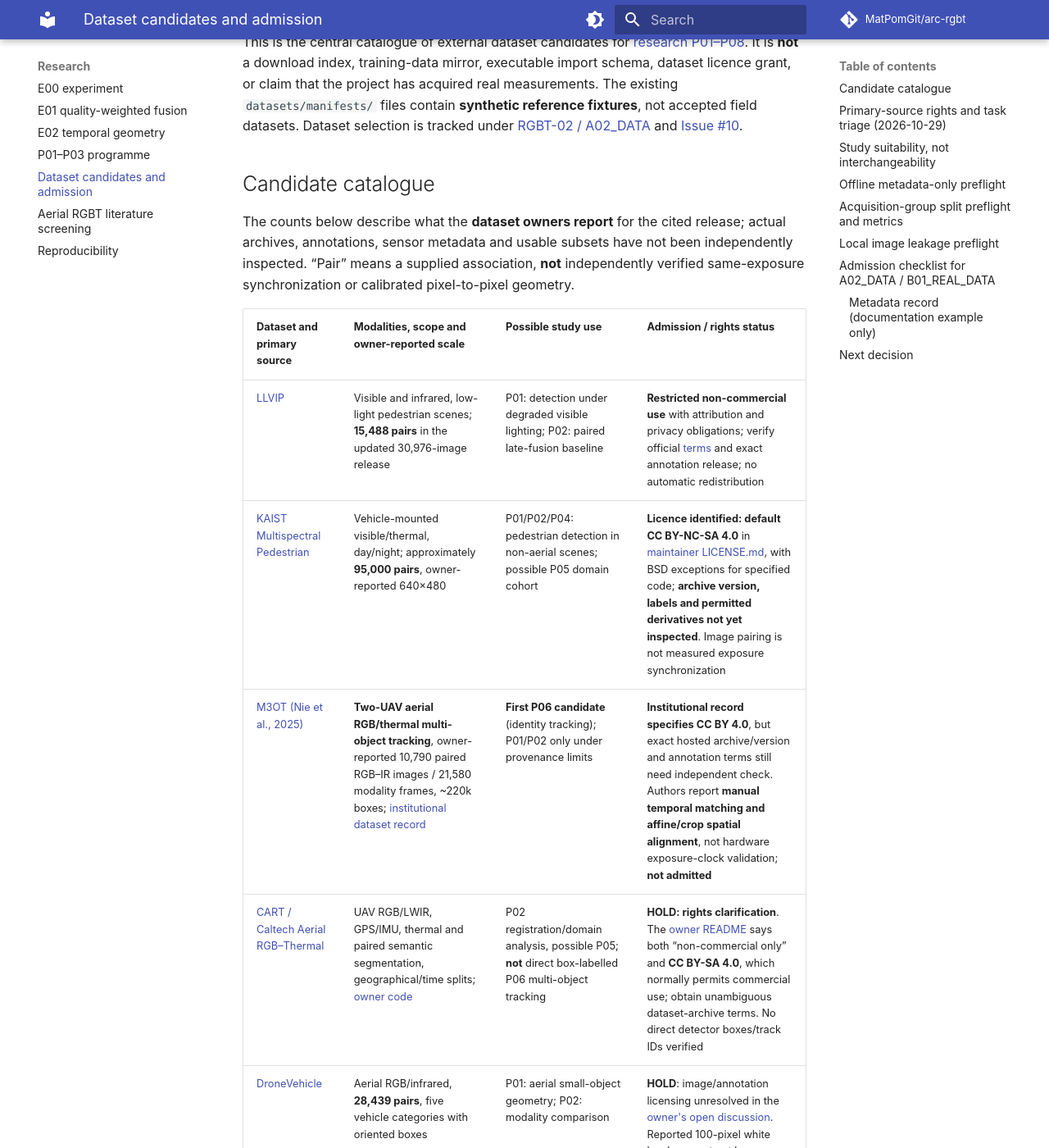
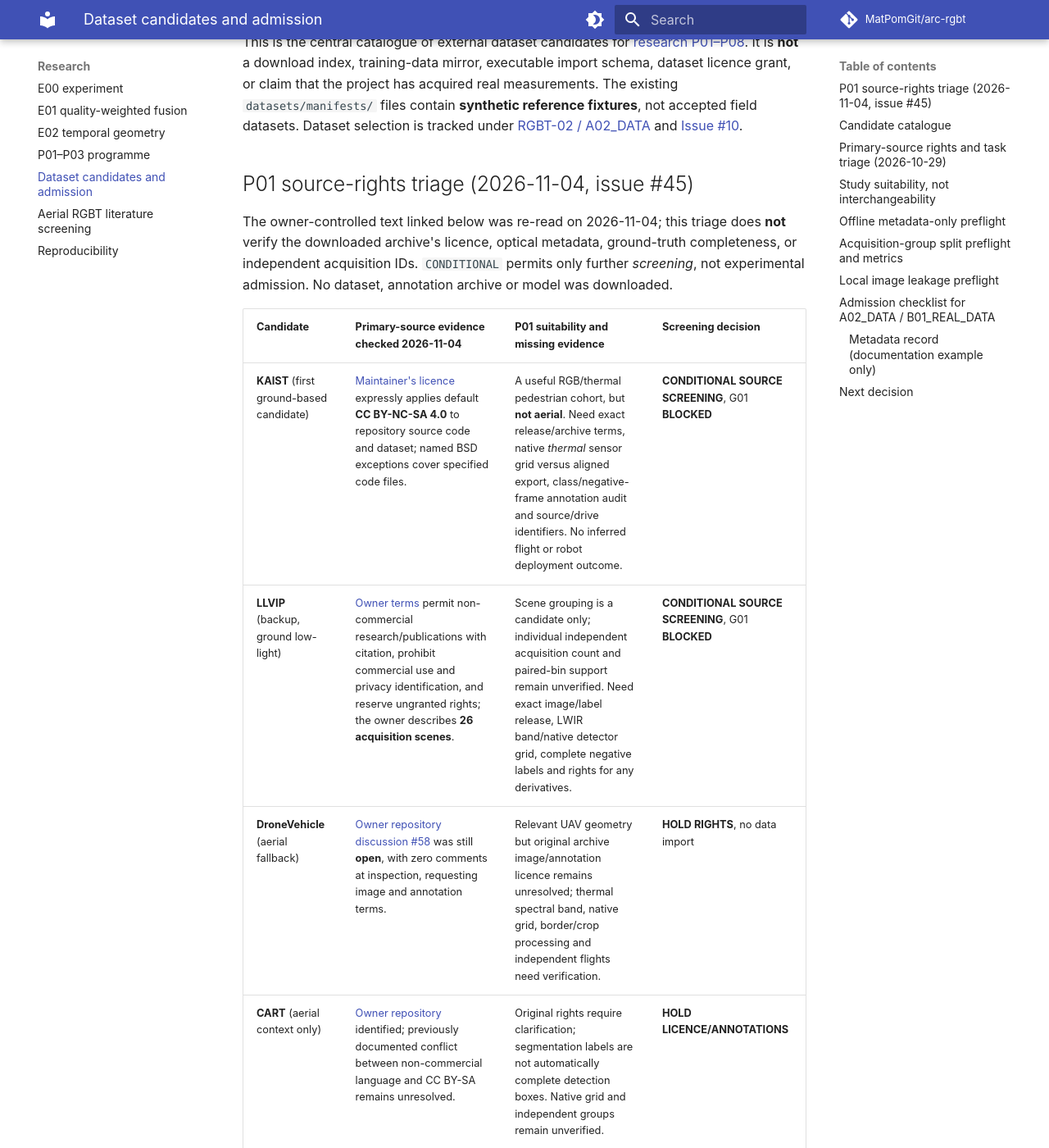
Before and after one commit to MatPomGit/arc-rgbt, an MkDocs documentation site: the page built from docs/experiments/datasets.md, in a window 1280 px wide and 1400 px high, scrolled down 256 px. Shown: the whole window at 82% size. Built offline with MkDocs 1.6.1 and Material for MkDocs 9.7.7, drawn with Linux system fonts in a browser that asks for light colours; comment, search, counter and statistics services are not loaded; some of the changed text lies outside the part shown.

Commit message:
docs(p01): screen source rights and prioritize native LWIR candidates

```diff
--- a/docs/experiments/datasets.md
+++ b/docs/experiments/datasets.md
@@ -10,6 +10,32 @@ or claim that the project has acquired real measurements. The existing
 not accepted field datasets. Dataset selection is tracked under
 [RGBT-02 / A02_DATA](https://github.com/MatPomGit/arc-rgbt/blob/main/AUTOPILOT_PLAN.md)
 and [Issue #10](https://github.com/MatPomGit/arc-rgbt/issues/10).
+
+## P01 source-rights triage (2026-11-04, issue #45)
+
+The owner-controlled text linked below was re-read on 2026-11-04; this
+triage does **not** verify the downloaded archive's licence, optical
+metadata, ground-truth completeness, or independent acquisition IDs.
+`CONDITIONAL` permits only further *screening*, not experimental admission.
+No dataset, annotation archive or model was downloaded.
+
+| Candidate | Primary-source evidence checked 2026-11-04 | P01 suitability and missing evidence | Screening decision |
+| --- | --- | --- | --- |
+| **KAIST** (first ground-based candidate) | [Maintainer's licence](https://github.com/SoonminHwang/rgbt-ped-detection/blob/master/LICENSE.md) expressly applies default **CC BY-NC-SA 4.0** to repository source code and dataset; named BSD exceptions cover specified code files. | A useful RGB/thermal pedestrian cohort, but **not aerial**. Need exact release/archive terms, native *thermal* sensor grid versus aligned export, class/negative-frame annotation audit and source/drive identifiers. No inferred flight or robot deployment outcome. | **CONDITIONAL SOURCE SCREENING**, G01 **BLOCKED** |
+| **LLVIP** (backup, ground low-light) | [Owner terms](https://github.com/bupt-ai-cz/LLVIP/blob/main/Term%20of%20Use%20and%20License.md) permit non-commercial research/publications with citation, prohibit commercial use and privacy identification, and reserve ungranted rights; the owner describes **26 acquisition scenes**. | Scene grouping is a candidate only; individual independent acquisition count and paired-bin support remain unverified. Need exact image/label release, LWIR band/native detector grid, complete negative labels and rights for any derivatives. | **CONDITIONAL SOURCE SCREENING**, G01 **BLOCKED** |
+| **DroneVehicle** (aerial fallback) | [Owner repository discussion #58](https://github.com/VisDrone/DroneVehicle/issues/58) was still **open**, with zero comments at inspection, requesting image and annotation terms. | Relevant UAV geometry but original archive image/annotation licence remains unresolved; thermal spectral band, native grid, border/crop processing and independent flights need verification. | **HOLD RIGHTS**, no data import |
+| **CART** (aerial context only) | [Owner repository](https://github.com/aerorobotics/caltech-aerial-rgbt-dataset) identified; previously documented conflict between non-commercial language and CC BY-SA remains unresolved. | Original rights require clarification; segmentation labels are not automatically complete detection boxes. Native grid and independent groups remain unverified. | **HOLD LICENCE/ANNOTATIONS** |
+| **FLIR ADAS** (alternative road-scene thermal) | [Official owner dataset access page](https://oem.flir.com/en-gb/solutions/automotive/adas-dataset-form/) is already indexed; archive terms were **not** independently re-read in this pass. | Requires access/terms review, original thermal grid and negatives; same-scene RGB registration is not established. | **HOLD UNVERIFIED RIGHTS** |
+
+**Decision for #45:** prioritize KAIST original-release verification; LLVIP
+is the next legally documented academic candidate, while DroneVehicle is
+the most relevant aerial option *only after rights clarification*. These
+are **screening priorities**, not a final choice of a scientifically
+admissible P01 source. None is currently established to supply the
+independent, original-grid LWIR acquisition groups needed for D1/D2 or
+a reliable source-informed power calculation. Issue #45 remains open
+until exact archive and annotation terms are verified; #46-#48 and #36
+own geometry, ground truth, grouping and G01 admission.
 
 ## Candidate catalogue
 
```
